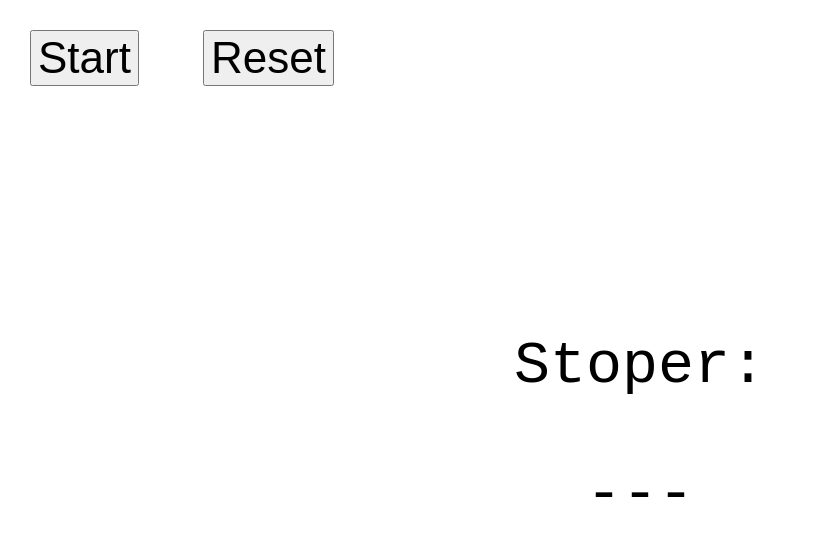
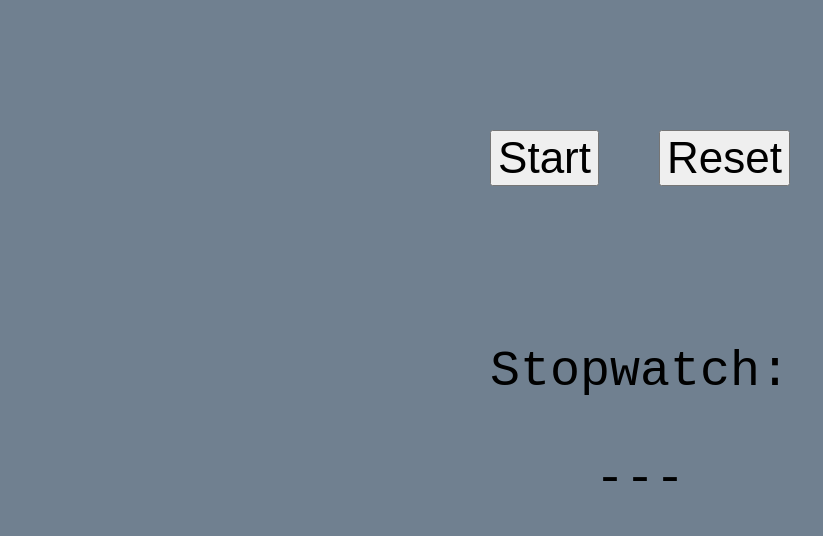
Before and after one commit to DawidKurkiewicz/stopwatch, a plain HTML site: page index.html in a window 1280 px wide. Shown: the whole page, without its empty margins (0-823 px from the left). Drawn offline with Linux system fonts and the light colour scheme.

Commit message:
added styles

```diff
--- a/index.html
+++ b/index.html
@@ -10,10 +10,12 @@
 </head>
 
 <body>
-    <button class="main">Start</button>
-    <button class="reset">Reset</button>
+    <div class="buttons-container">
+        <button class="main">Start</button>
+        <button class="reset">Reset</button>
+    </div>
     <div class="time">
-        <p>Stoper:</p>
+        <p>Stopwatch:</p>
         <div>---</div>
     </div>
     <script src="script.js"></script>
--- a/style.css
+++ b/style.css
@@ -1,14 +1,17 @@
 body {
     margin: 0;
+    background-color: slategray;
+
 }
 
 .time {
+    display: inline-block;
     position: absolute;
     width: 100vw;
     top: 50%;
     left: 0;
     transform: translateY(-50%);
-    font-size: 60px;
+    font-size: 50px;
     text-align: center;
     font-family: monospace;
 }
@@ -17,3 +20,9 @@ button {
     font-size: 44px;
     margin: 30px;
 }
+.buttons-container {
+    margin-top: 100px;
+    display: flex;
+    justify-content: center;
+    flex-wrap: wrap
+}
```
